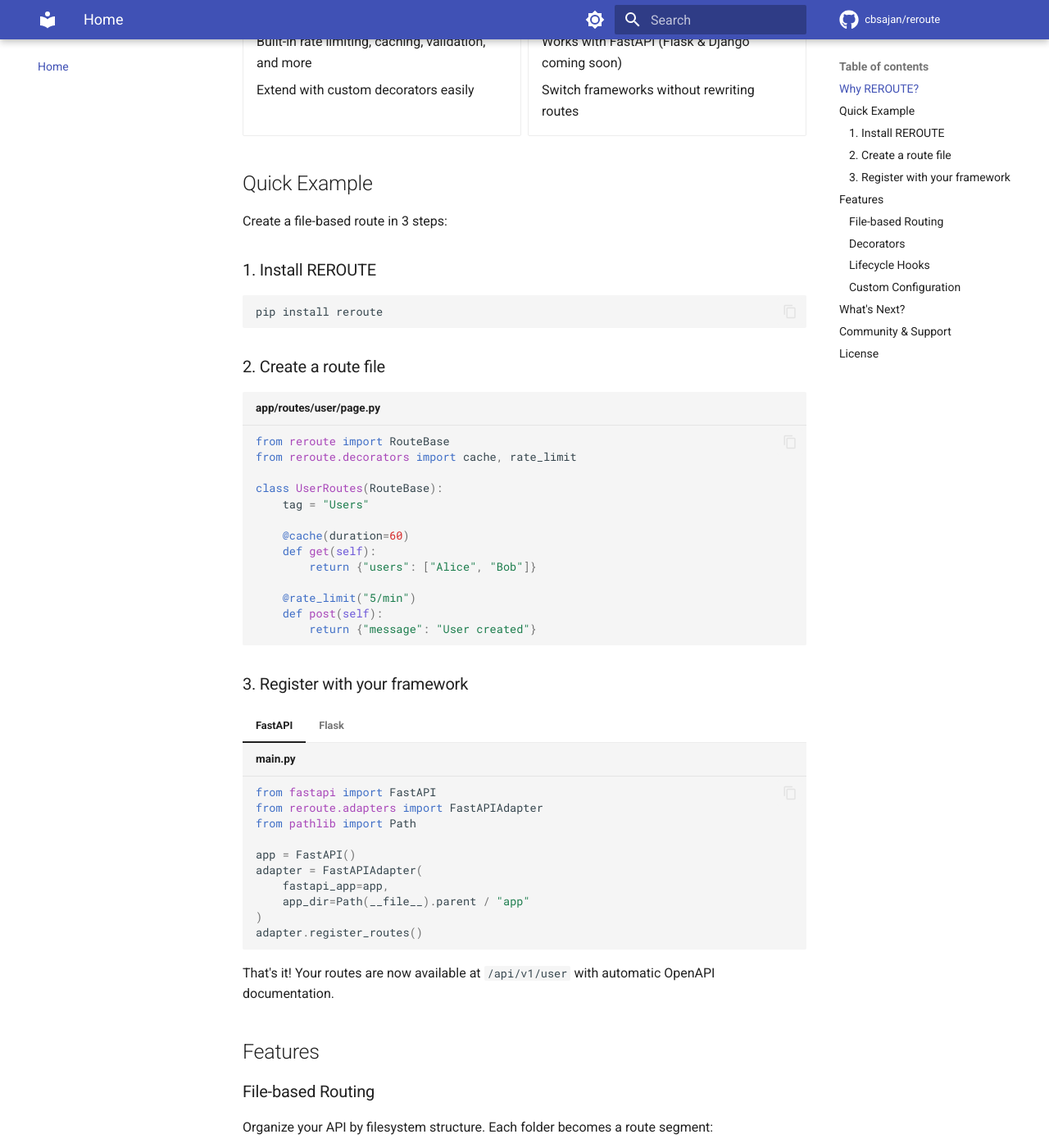
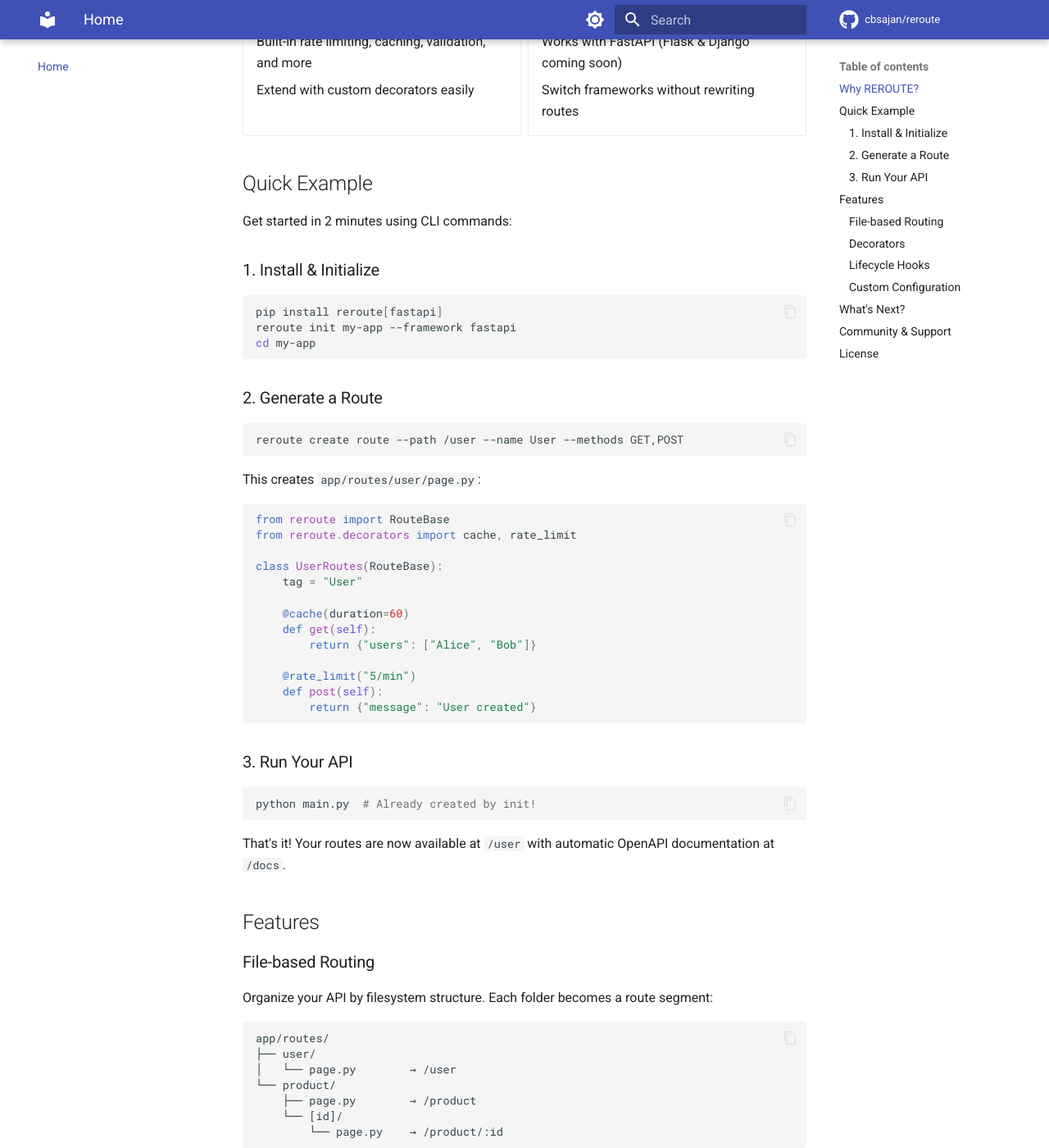
Before and after one commit to cbsajan/reroute-docs, an MkDocs documentation site: the page built from docs/index.md, in a window 1280 px wide and 1400 px high, scrolled down 779 px. Shown: the whole window at 82% size. Built offline with MkDocs 1.6.1 and Material for MkDocs 9.7.7, drawn with Linux system fonts in a browser that asks for light colours; emoji names are drawn with the system emoji font; comment, search, counter and statistics services are not loaded; the version menu is left out; some of the changed text lies outside the part shown.

Commit message:
docs: update homepage to use CLI and mark unimplemented features
- Replaced manual file creation with CLI commands (reroute init, reroute create)
- Removed Flask example (Flask adapter not yet implemented)
- Marked decorators as Available or Coming Soon with visual indicators
- Changed '5 minutes' to '2 minutes' for quickstart time
- Updated changelog with homepage fixes

````diff
--- a/docs/index.md
+++ b/docs/index.md
@@ -50,22 +50,30 @@
 
 ## Quick Example
 
-Create a file-based route in 3 steps:
+Get started in 2 minutes using CLI commands:
 
-### 1. Install REROUTE
+### 1. Install & Initialize
 
 ```bash
-pip install reroute
+pip install reroute[fastapi]
+reroute init my-app --framework fastapi
+cd my-app
 ```
 
-### 2. Create a route file
+### 2. Generate a Route
 
-```python title="app/routes/user/page.py"
+```bash
+reroute create route --path /user --name User --methods GET,POST
+```
+
+This creates `app/routes/user/page.py`:
+
+```python
 from reroute import RouteBase
 from reroute.decorators import cache, rate_limit
 
 class UserRoutes(RouteBase):
-    tag = "Users"
+    tag = "User"
 
     @cache(duration=60)
     def get(self):
@@ -76,39 +84,13 @@
         return {"message": "User created"}
 ```
 
-### 3. Register with your framework
+### 3. Run Your API
 
-=== "FastAPI"
+```bash
+python main.py  # Already created by init!
+```
 
-    ```python title="main.py"
-    from fastapi import FastAPI
-    from reroute.adapters import FastAPIAdapter
-    from pathlib import Path
-
-    app = FastAPI()
-    adapter = FastAPIAdapter(
-        fastapi_app=app,
-        app_dir=Path(__file__).parent / "app"
-    )
-    adapter.register_routes()
-    ```
-
-=== "Flask"
-
-    ```python title="app.py"
-    from flask import Flask
-    from reroute.adapters import FlaskAdapter
-    from pathlib import Path
-
-    app = Flask(__name__)
-    adapter = FlaskAdapter(
-        flask_app=app,
-        app_dir=Path(__file__).parent / "app"
-    )
-    adapter.register_routes()
-    ```
-
-That's it! Your routes are now available at `/api/v1/user` with automatic OpenAPI documentation.
+That's it! Your routes are now available at `/user` with automatic OpenAPI documentation at `/docs`.
 
 ## Features
 
@@ -178,7 +160,7 @@
 
     ---
 
-    Get up and running in 5 minutes
+    Get up and running in 2 minutes
 
 -   :books: [**Guides**](guides/index.md)
 
````
Also changed, not shown: other parts of docs/index.md (+6 -6 lines).
